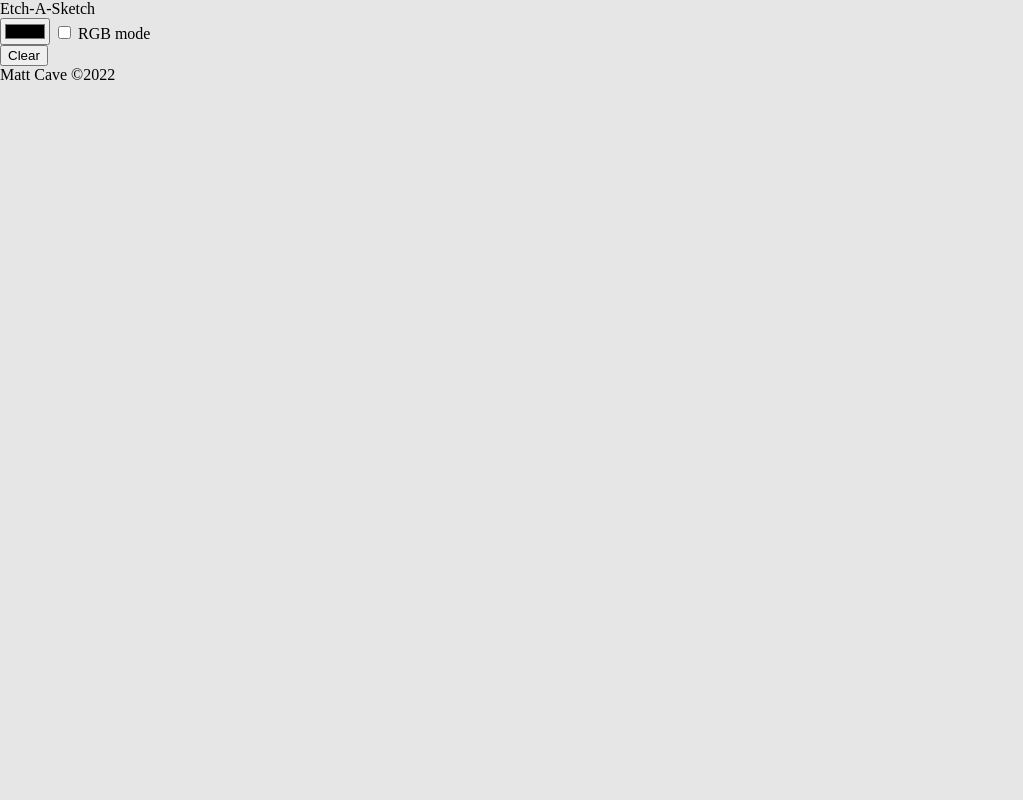
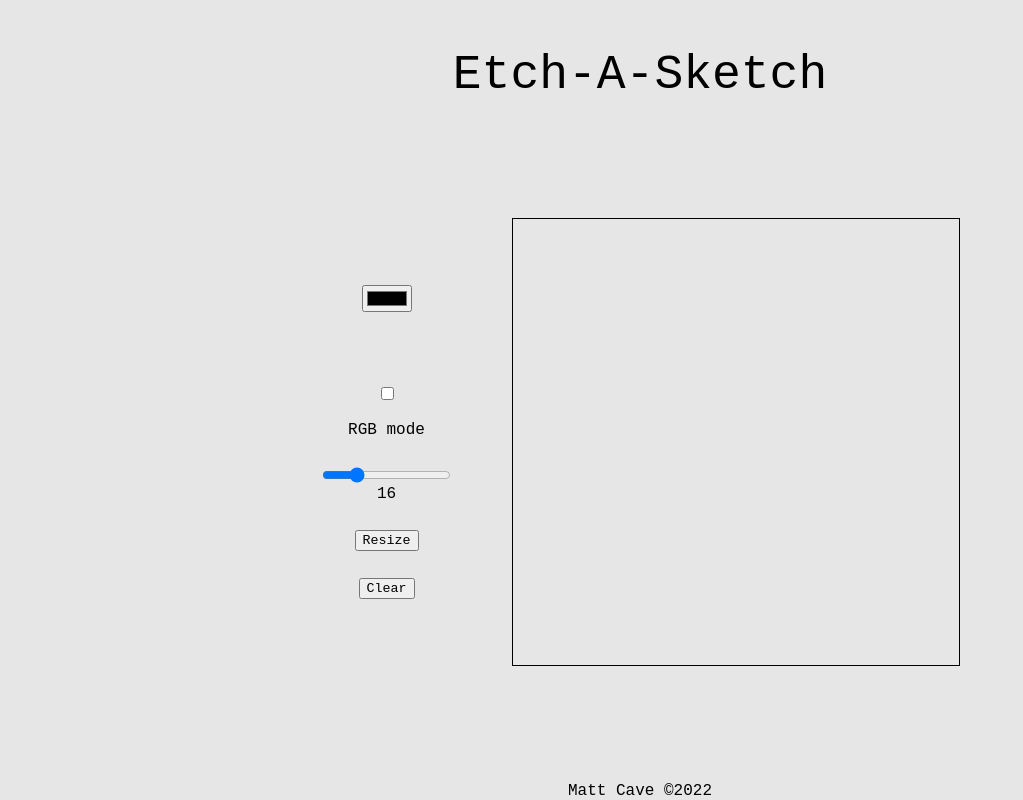
Before and after one commit to caveman418/Etch-a-sketch, a plain HTML site: page index.html in a window 1280 px wide. Shown: the whole page, without its empty margins (0-1023 px from the left). Drawn offline with Linux system fonts and the light colour scheme.

Commit message:
Worked on css styling, got javascript to add n^2 divs when pressing the resize button

```diff
--- a/index.html
+++ b/index.html
@@ -8,14 +8,27 @@
     </head>
     <body>
         <div class="head">Etch-A-Sketch</div>
+
         <div class="center">
+
             <div class="options">
-                <input type="color">
-                <input type="checkbox" name="rgb-mode">
-                <label for="rgb-mode">RGB mode</label><br>
-                <button type="button">Clear</button>
+                <input type="color"><br>
+                <div class="checkbox">
+                    <input type="checkbox" name="rgb-mode"><br>
+                    <label for="rgb-mode">RGB mode</label>
+                </div>
+                <div class="slider">
+                    <div class="slidecontainer">
+                        <input type="range" min="1" max="64" value="16" class="slider" id="myRange">
+                    </div>
+                    <div class="sliderOutput"></div>
+                </div>
+                <button type="button" class="resize">Resize</button>
+                <button type="button" class="clear">Clear</button>
             </div>
+
             <div class="grid"></div>
+
         </div>
         <div class="foot">Matt Cave &copy;2022</div>
     </body>
--- a/script.js
+++ b/script.js
@@ -0,0 +1,25 @@
+const slider = document.getElementById('myRange');
+const output = document.querySelector('.sliderOutput');
+const grid = document.querySelector('.grid');
+const resizeButton = document.querySelector('.resize');
+
+output.textContent = slider.value;
+
+slider.addEventListener('input', () => {
+    output.textContent = slider.value;
+
+});
+
+resizeButton.addEventListener('click', () => {
+    grid.textContent = ''; //clear grid
+
+    for (let i = 1; i <= slider.value**2; i++) {
+
+        const div = document.createElement('div');
+        div.classList.add('box');
+        div.style.cssText = 'width: ' + (100/slider.value) + '%';
+
+        div.setAttribute('id', 'id:' + i);
+        grid.appendChild(div);
+    }
+})
--- a/style.css
+++ b/style.css
@@ -1,4 +1,57 @@
+* {
+    font-family: 'Courier New', Courier, monospace;
+    box-sizing: border-box;
+}
+
 body {
     background-color: rgb(230, 230, 230);
     margin: 0;
+    display: flex;
+    flex-direction: column;
+    height: 100vh;
+    align-items: center;
+    justify-content: space-between;
 }
+
+.head {
+    margin-top: 1em;
+    font-size: 3em;
+}
+
+.center {
+    display: flex;
+    align-items: center;
+    justify-content: space-between;
+    width: 50%;
+}
+
+.grid {
+    height: 35vw;
+    width: 35vw;
+}
+
+.options {
+    display: flex;
+    flex-direction: column;
+    align-items: center;
+    justify-content: space-between;
+    height: 70%;
+}
+
+.checkbox, .slider {
+    display: flex;
+    flex-direction: column;
+    align-items: center;
+}
+
+.grid {
+    display: flex;
+    flex-wrap: wrap;
+    border: solid black 1px;
+}
+
+.box {
+    background-color: white;
+    border: solid gray 0.01px;
+    flex: auto;
+}
```
